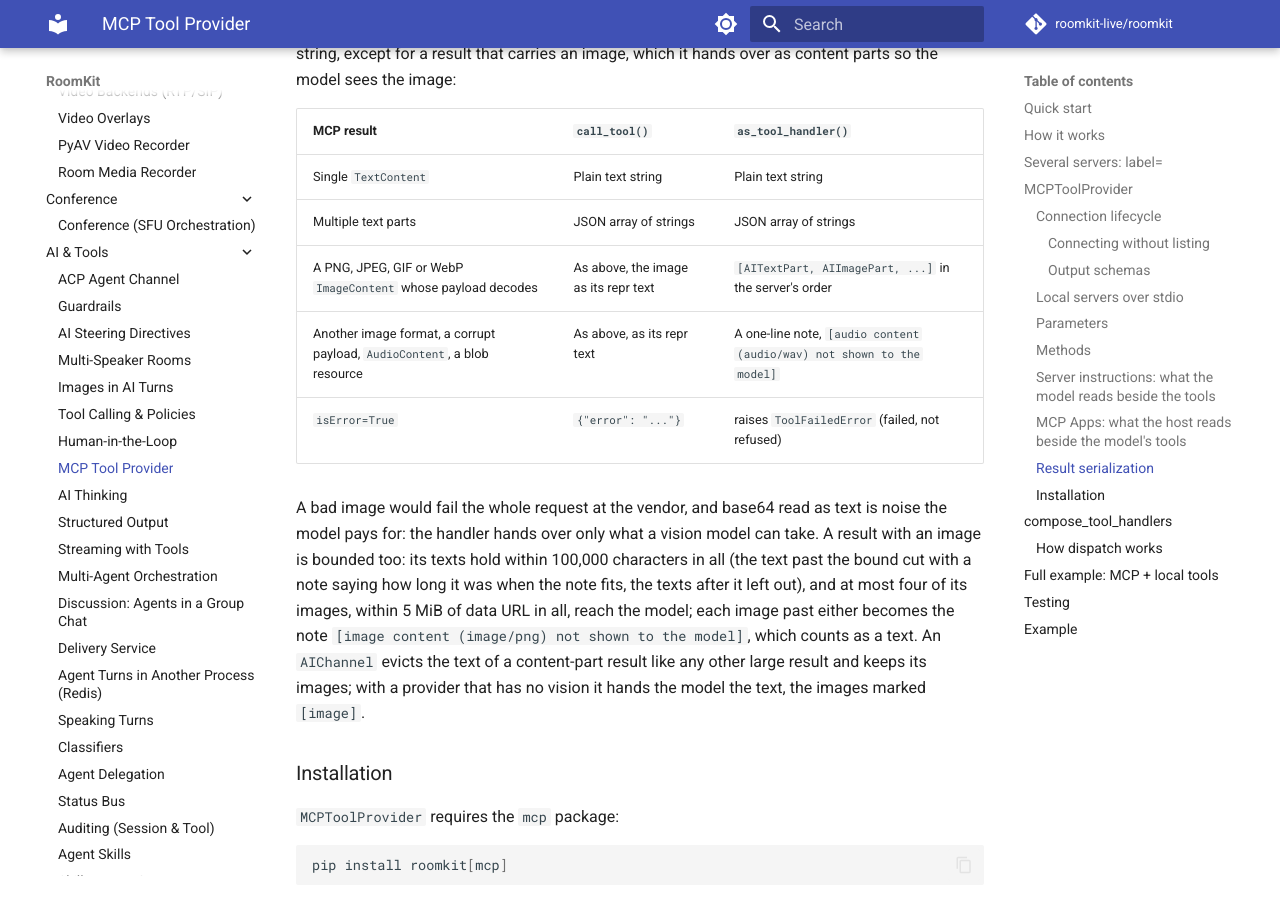
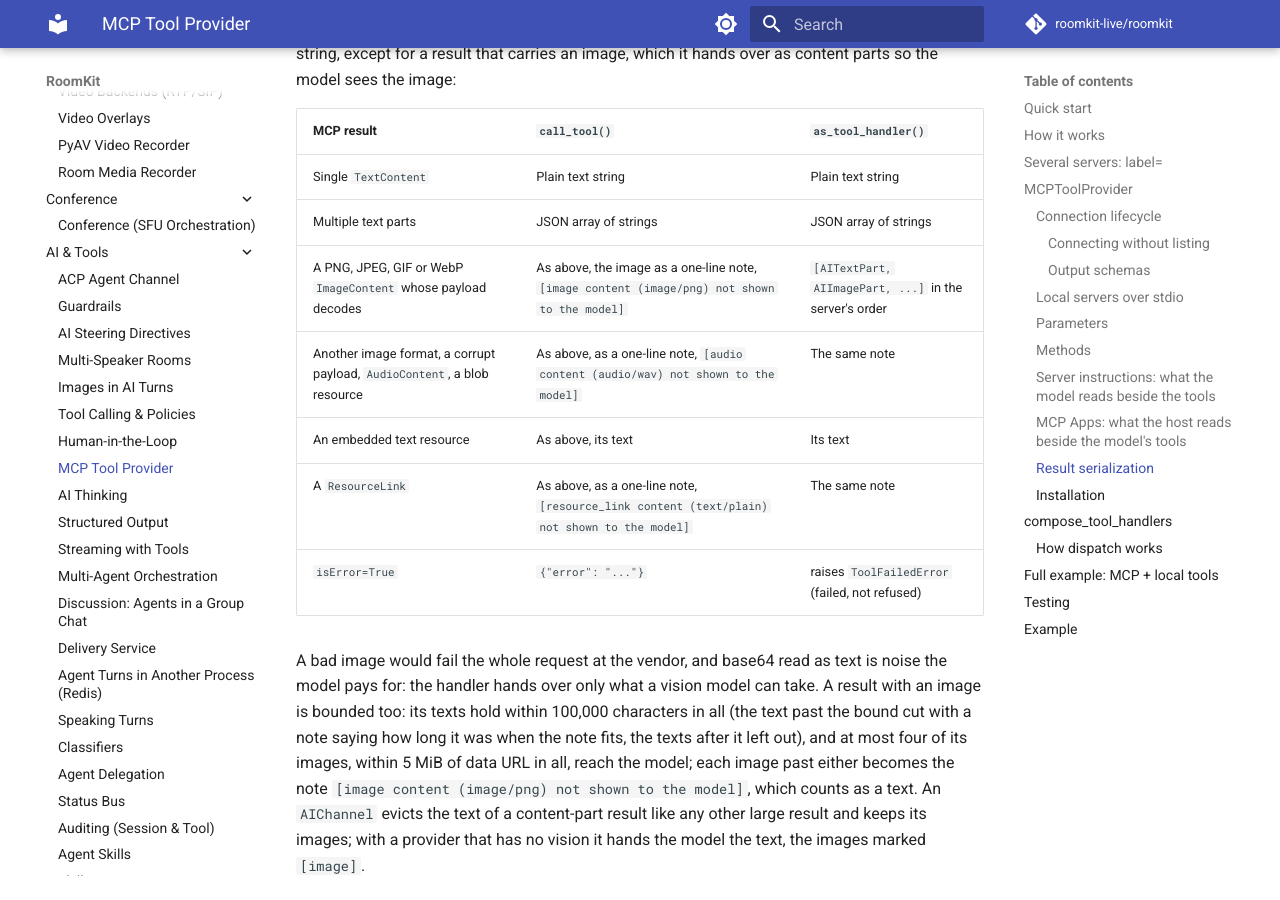
Before and after one commit to roomkit-live/roomkit-docs, an MkDocs documentation site: the page built from docs/guides/mcp-tool-provider.md, in a window 1280 px wide and 900 px high, scrolled down 8237 px. Built offline with MkDocs 1.6.1 and Material for MkDocs 9.7.7, drawn with Linux system fonts in a browser that asks for light colours; comment, search, counter and statistics services are not loaded.

Commit message:
docs(mcp): call_tool notes what is not text (RMK-1251)
An image, audio, a blob resource or a resource link reads as a one-line note in call_tool's string, a text resource as its text, as the tool handler reads them.

```diff
--- a/docs/guides/mcp-tool-provider.md
+++ b/docs/guides/mcp-tool-provider.md
@@ -291,8 +291,10 @@ host authorizes that call itself.
 |------------|---------------|---------------------|
 | Single `TextContent` | Plain text string | Plain text string |
 | Multiple text parts | JSON array of strings | JSON array of strings |
-| A PNG, JPEG, GIF or WebP `ImageContent` whose payload decodes | As above, the image as its repr text | `[AITextPart, AIImagePart, ...]` in the server's order |
-| Another image format, a corrupt payload, `AudioContent`, a blob resource | As above, as its repr text | A one-line note, `[audio content (audio/wav) not shown to the model]` |
+| A PNG, JPEG, GIF or WebP `ImageContent` whose payload decodes | As above, the image as a one-line note, `[image content (image/png) not shown to the model]` | `[AITextPart, AIImagePart, ...]` in the server's order |
+| Another image format, a corrupt payload, `AudioContent`, a blob resource | As above, as a one-line note, `[audio content (audio/wav) not shown to the model]` | The same note |
+| An embedded text resource | As above, its text | Its text |
+| A `ResourceLink` | As above, as a one-line note, `[resource_link content (text/plain) not shown to the model]` | The same note |
 | `isError=True` | `{"error": "..."}` | raises `ToolFailedError` (failed, not refused) |
 
 A bad image would fail the whole request at the vendor, and base64 read as text is noise the model pays for: the handler hands over only what a vision model can take. A result with an image is bounded too: its texts hold within 100,000 characters in all (the text past the bound cut with a note saying how long it was when the note fits, the texts after it left out), and at most four of its images, within 5 MiB of data URL in all, reach the model; each image past either becomes the note `[image content (image/png) not shown to the model]`, which counts as a text. An `AIChannel` evicts the text of a content-part result like any other large result and keeps its images; with a provider that has no vision it hands the model the text, the images marked `[image]`.
```
